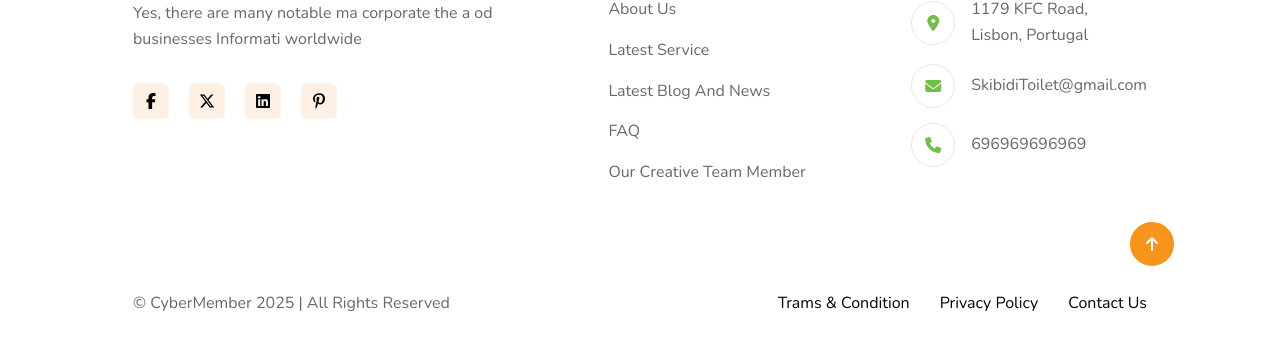
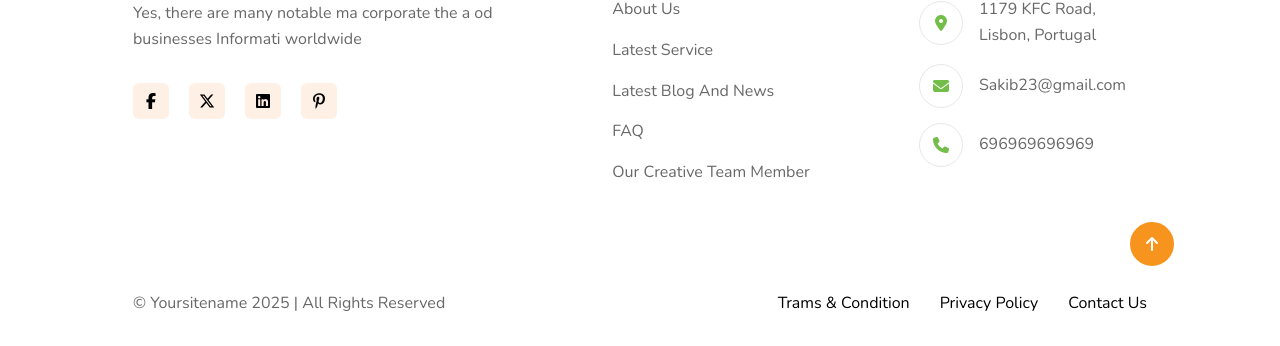
Before and after one commit to HaiHoan15/Capstone_Tailwind, a plain HTML site: page index.html in a window 1280 px wide. Shown: the part 9437-9783 px from the top of the page. Drawn offline with nearby package versions, Linux system fonts and the light colour scheme; files whose address does not match are found by name.

Commit message:
Hoàn thành bài tập 28/4/2025

```diff
--- a/index.html
+++ b/index.html
@@ -1521,7 +1521,7 @@
                         </li>
                         <li>
                             <p class="text-[#686868] flex items-center gap-4">
-                                <span class="w-11 h-11 rounded-full border border-gray-200 flex justify-center items-center text-green-foreground"><i class="fa-solid fa-envelope"></i></span> <a href="">SkibidiToilet@gmail.com</a>
+                                <span class="w-11 h-11 rounded-full border border-gray-200 flex justify-center items-center text-green-foreground"><i class="fa-solid fa-envelope"></i></span> <a href="">Sakib23@gmail.com</a>
                             </p>
                         </li>
                         <li>
@@ -1534,7 +1534,7 @@
             </div>
             <div class="pt-[75px] overflow-x-hidden">
                 <div class="flex lg:flex-row flex-col justify-between lg:items-center pt-7.5 pb-8 border-t border-t-white border-opacity-20">
-                    <p class="wow fadeInLeft" data-wow-delay=".3s">© <a href="">CyberMember</a> 2025 | All Rights Reserved</p>
+                    <p class="wow fadeInLeft" data-wow-delay=".3s">© <a href="">Yoursitename</a> 2025 | All Rights Reserved</p>
                     <ul class="flex items-center gap-7.5 wow fadeInRight" data-wow-delay=".3s">
                         <li><a href="">Trams & Condition</a></li>
                         <li><a href="">Privacy Policy</a></li>
```
Also changed, not shown: 1 other file.
